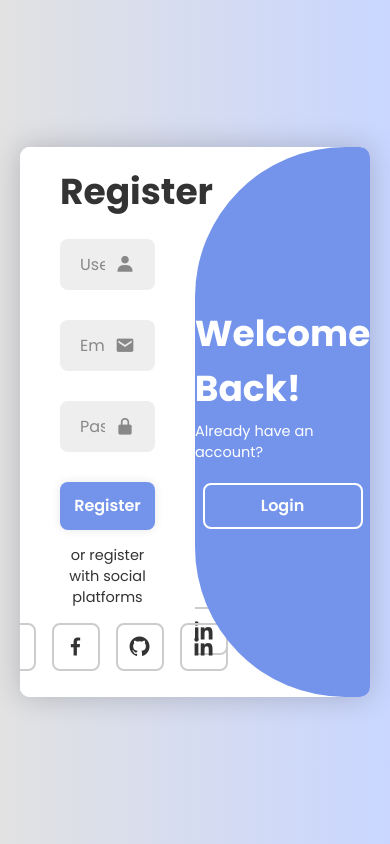
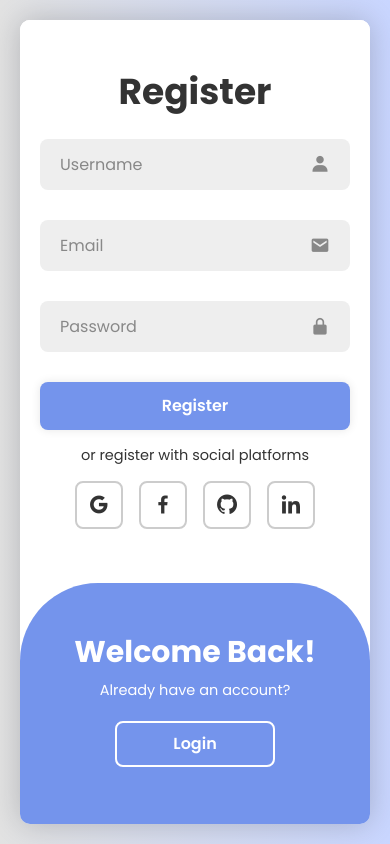
Before and after one commit to Jiya-Damara/Goalify, a plain HTML site: page index.html in a window 390 px wide. Both pictures are taken after a click on the button "Register". Drawn offline with nearby package versions, Linux system fonts and the light colour scheme.

Commit message:
Added media queries to login/signup page

```diff
--- a/css/login.css
+++ b/css/login.css
@@ -206,6 +206,63 @@ form {
 
 @media screen and (max-width: 650px) {
     .container {
+        height: calc(100vh - 40px);
+    }
 
+    .form-box {
+        bottom: 0;
+        width: 100%;
+        height: 70%;
+    }
+
+    .container.active .form-box {
+        right: 0;
+        bottom: 30%;
+    }
+
+    .toggle-box::before {
+        left: 0;
+        top: -270%;
+        width: 100%;
+        height: 300%;
+        border-radius: 20vw;
+    }
+
+    .container.active .toggle-box::before {
+        top: 70%;
+        left: 0;
+    }
+
+    .toggle-panel {
+        width: 100%;
+        height: 30%;
+    }
+
+    .toggle-panel.toggle-left {
+        top: 0;
+    }
+
+    .container.active .toggle-panel.toggle-left{
+        left: 0;
+        top: -30%;
+    }
+
+    .toggle-panel.toggle-right{
+        right: 0;
+        bottom: -30%;
+    }
+
+    .container.active .toggle-panel.toggle-right{
+        bottom: 0;
     }
 }
+
+@media screen and (max-width: 400px) {
+    .form-box {
+        padding: 20px;
+    }
+
+    .toggle-panel h1 {
+        font-size: 30px;
+    }
+}
```
